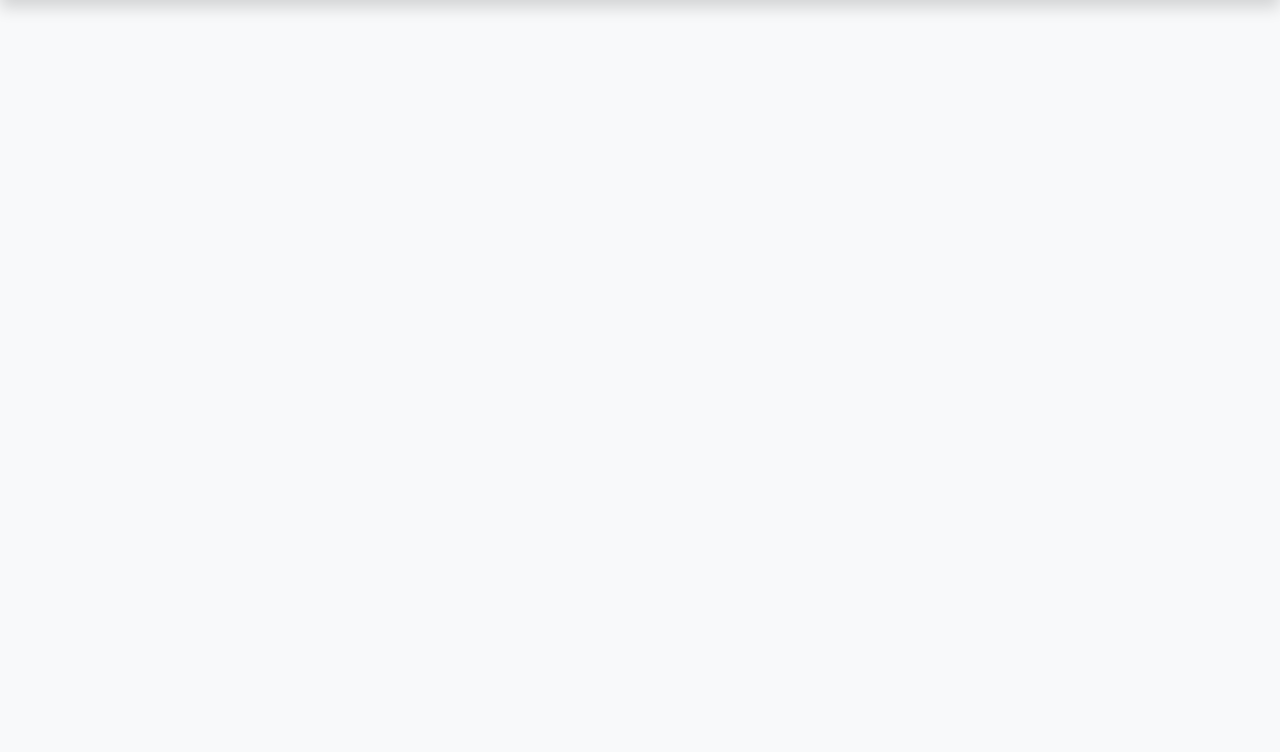
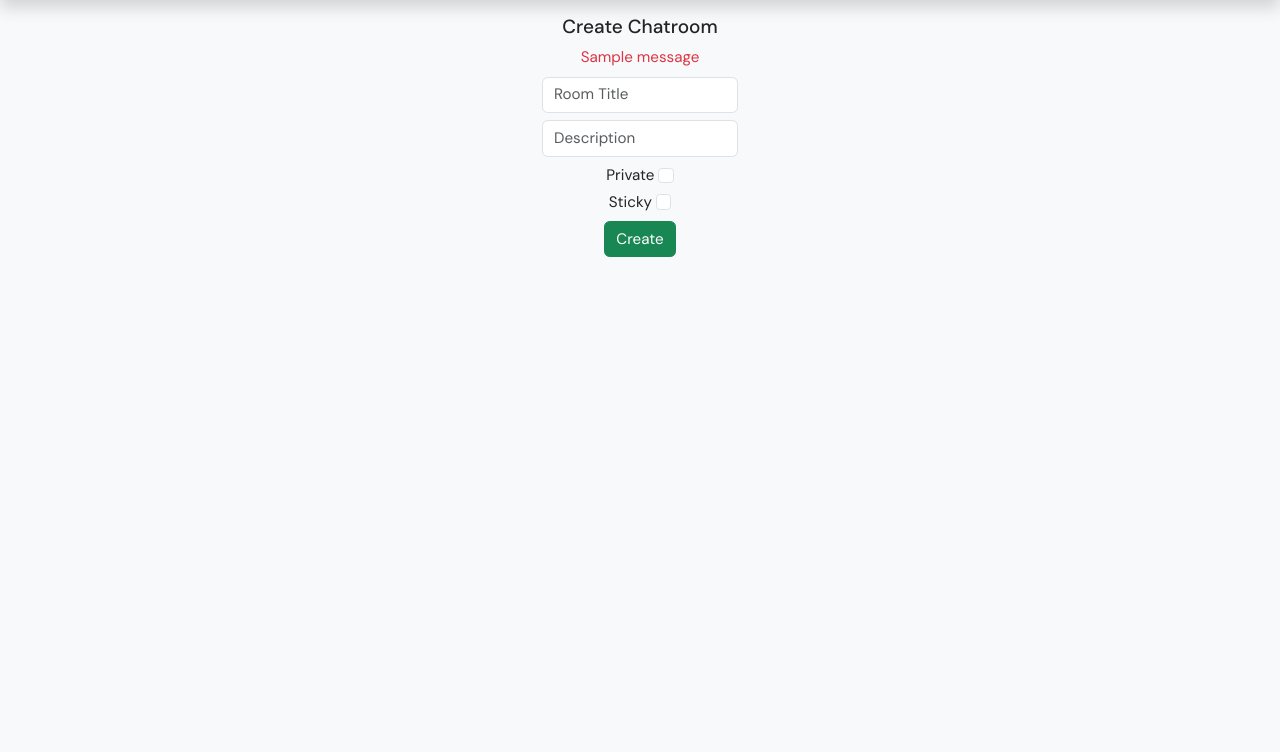
Before and after one commit to Altagrave-Git/ChatIRL, a Django app: page /create/ in a window 1280 px wide. Shown: the part 48-800 px from the top of the page. Run offline with Django 4.2, Linux system fonts and the light colour scheme; a user stored in the database is signed in; tables that the repository leaves empty hold one stand-in row (values such as "Sample post"); one stand-in notice (Sample message) is shown; some libraries are stand-ins or nearby versions.

Commit message:
Add create room jinja logic

```diff
--- a/chat/templates/chat/create_room.html
+++ b/chat/templates/chat/create_room.html
@@ -4,5 +4,26 @@
 {% endblock %}
 
 {% block main %}
-
+    <form class="mx-auto mt-3" action="{% url 'create_room' %}" method="post">
+        <h5>Create Chatroom</h5>
+        {% if messages %}
+            {% for message in messages %}
+                <p class="text-danger my-2">{{message}}</p>
+            {% endfor %}
+        {% endif %}
+        {% csrf_token %}
+        <input class="form-control mt-2" type="text" name="title" id="title" placeholder="Room Title">
+        <input class="form-control mt-2" type="text" name="description" id="description" placeholder="Description">
+        <div class="form-group mt-2">
+            <label for="private">Private</label>
+            <input class="form-check-input" type="checkbox" name="private" id="private">
+        </div>
+        {% if request.user.is_admin %}
+            <div class="form-group mt-1">
+                <label for="sticky">Sticky</label>
+                <input class="form-check-input" type="checkbox" name="sticky" id="sticky">
+            </div>
+        {% endif %}
+        <input class="btn btn-success mt-2" type="submit" value="Create">
+    </form>
 {% endblock %}
```
